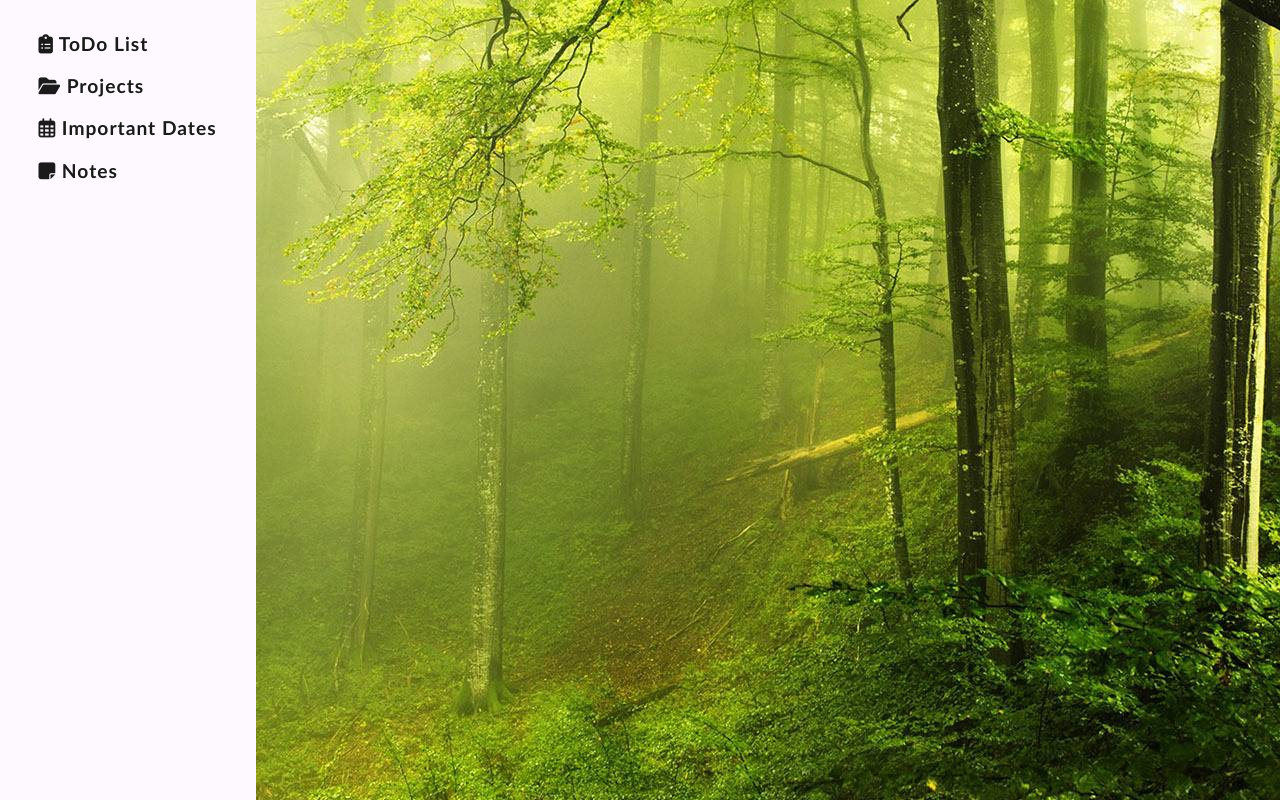
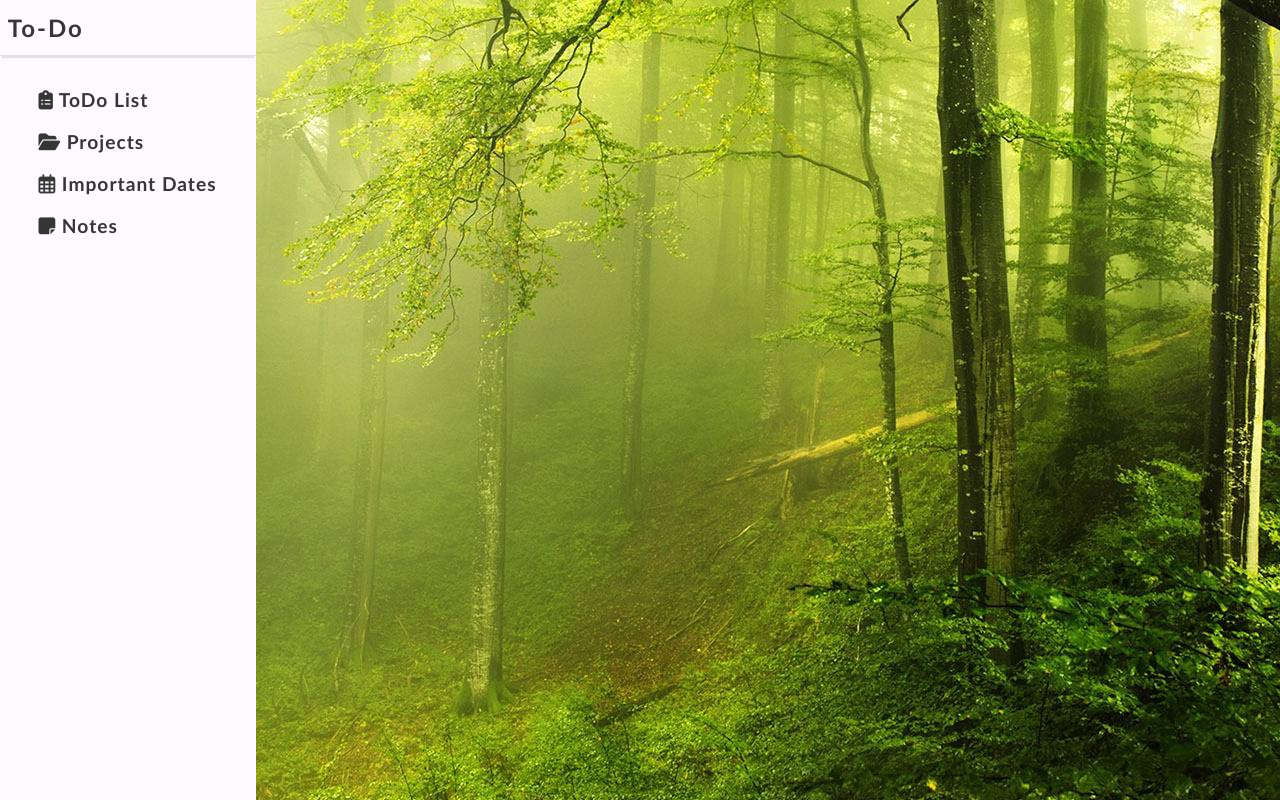
Before and after one commit to ccairns33/todo-list, a plain HTML site: page index.html in a window 1280 px wide. Drawn offline with Linux system fonts and the light colour scheme.

Commit message:
title and styling

```diff
--- a/index.html
+++ b/index.html
@@ -16,6 +16,8 @@
       </header> -->
       <div class=" d-flex">
         <div class="left-col content  ">
+          <h2 class="title">To-Do</h2>
+
           <div class="todo-list">
             <h3> <i class="fas fa-clipboard-list"></i></i> ToDo List</h3>
 
--- a/style.css
+++ b/style.css
@@ -27,12 +27,19 @@ header{
 }
 .title{
     margin: 0;
+    border-bottom: 1px solid rgb(223, 223, 223);
+    padding-left: 3%;
+    margin-top: 5%;
+    padding-bottom: 5%;
+    box-shadow: 0 4px 1px -2px rgb(226, 226, 226);
+    letter-spacing: 2px;
+
 }
 .title>i{
     font-size: 2.2rem;
 }
 .left-col{
-    color:#1a1a1a;
+    color:#363636;
     font-family:'Trebuchet MS', 'Lucida Sans Unicode', 'Lucida Grande', 'Lucida Sans', Arial, sans-serif;
     background-color:#fdf9ff;
     width:25%;
```
